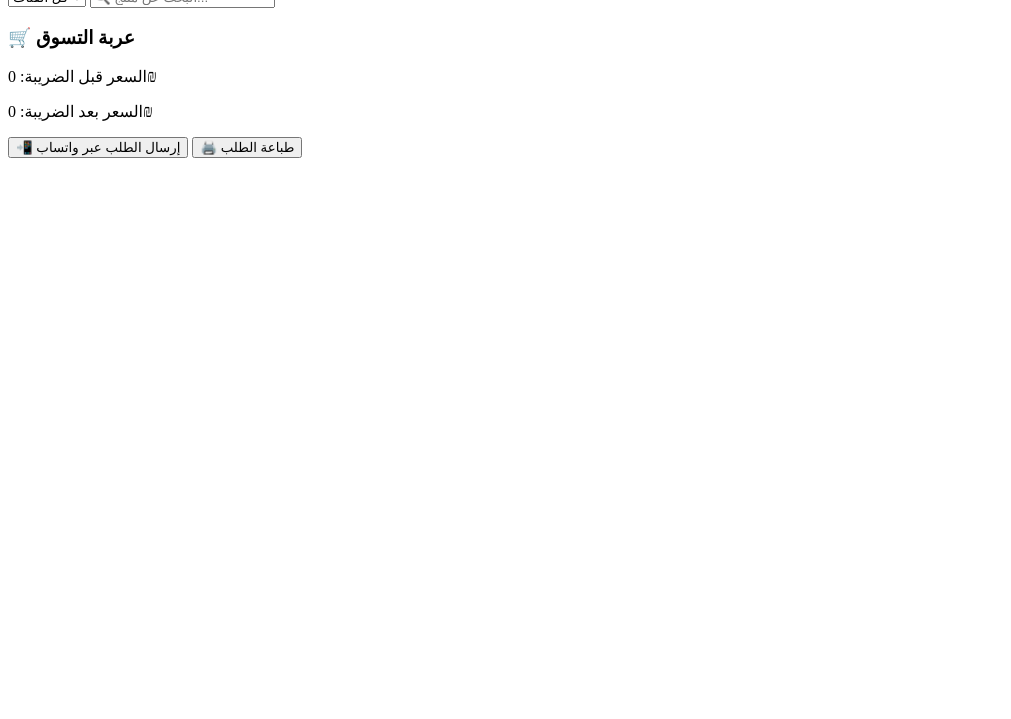
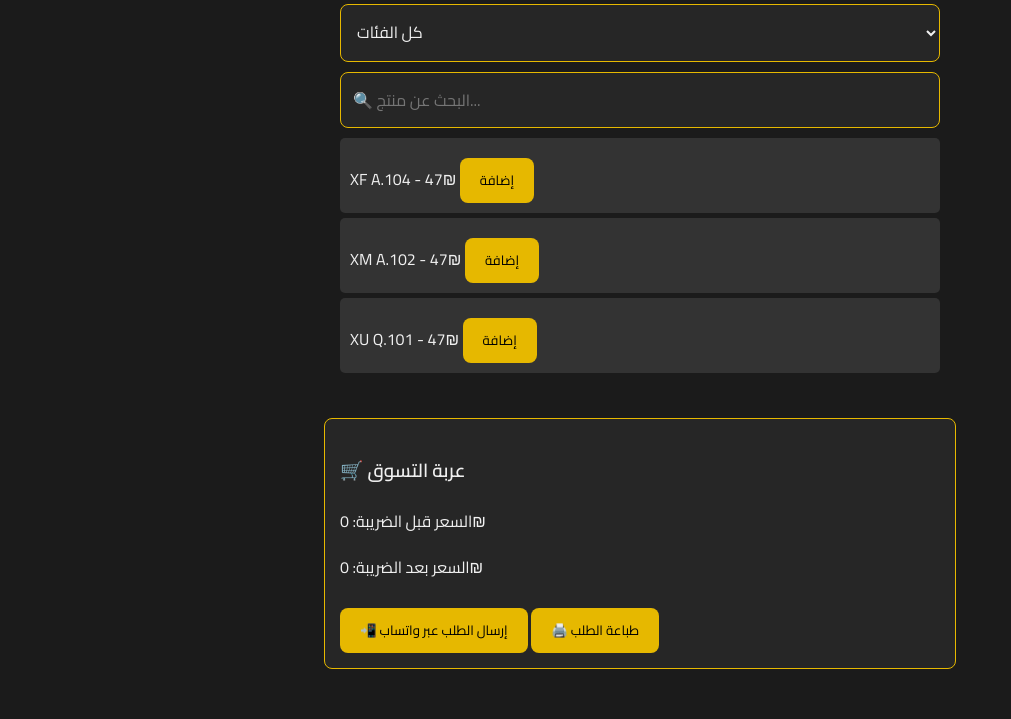
Before and after one commit to abomkdad/store, a plain HTML site: page index.html in a window 1280 px wide. Shown: the part 81-800 px from the top of the page, without its empty margins (0-1011 px from the left). Drawn offline with Linux system fonts and the light colour scheme.

Commit message:
Update index.html

```diff
--- a/index.html
+++ b/index.html
@@ -5,11 +5,11 @@
     <meta name="viewport" content="width=device-width, initial-scale=1.0">
     <title>📦 إدخال الطلبات</title>
     <link href="https://fonts.googleapis.com/css2?family=Cairo:wght@400;600&display=swap" rel="stylesheet">
-    <link rel="manifest" href="manifest.json">
+    <link rel="manifest" href="./manifest.json">
     <meta name="theme-color" content="#e6b800">
     <script>
         if ('serviceWorker' in navigator) {
-            navigator.serviceWorker.register('/service-worker.js')
+            navigator.serviceWorker.register('./service-worker.js')
             .then(registration => {
                 console.log('Service Worker registered with scope:', registration.scope);
             }).catch(error => {
@@ -17,6 +17,69 @@
             });
         }
     </script>
+    <style>
+        body {
+            font-family: 'Cairo', sans-serif;
+            background-color: #1b1b1b;
+            color: #f0f0f0;
+            margin: 0;
+            padding: 0;
+            display: flex;
+            flex-direction: column;
+            align-items: center;
+            min-height: 100vh;
+        }
+        h2 {
+            color: #e6b800;
+            margin-top: 20px;
+            text-shadow: 1px 1px 2px black;
+        }
+        #productListContainer {
+            margin-bottom: 20px;
+            width: 90%;
+            max-width: 600px;
+        }
+        select, input {
+            padding: 12px;
+            margin-bottom: 10px;
+            border: 1px solid #e6b800;
+            border-radius: 8px;
+            font-family: 'Cairo', sans-serif;
+            font-size: 16px;
+            width: 100%;
+            box-sizing: border-box;
+            background-color: #262626;
+            color: #f0f0f0;
+        }
+        #cart {
+            margin-top: 20px;
+            width: 90%;
+            max-width: 600px;
+            background-color: #262626;
+            border: 1px solid #e6b800;
+            border-radius: 8px;
+            padding: 15px;
+        }
+        button {
+            background-color: #e6b800;
+            color: black;
+            border: none;
+            padding: 10px 20px;
+            margin-top: 10px;
+            border-radius: 8px;
+            cursor: pointer;
+            font-family: 'Cairo', sans-serif;
+        }
+        button:hover {
+            background-color: #ffd700;
+        }
+        #productList div {
+            padding: 10px;
+            margin-bottom: 5px;
+            background-color: #333;
+            border-radius: 5px;
+        }
+    </style>
 </head>
 <body>
     <h2>📦 إدخال الطلبات</h2>
@@ -27,6 +90,7 @@
         <input type="text" id="searchInput" placeholder="🔍 البحث عن منتج..." onkeyup="searchProducts()">
         <div id="productList"></div>
     </div>
+
     <div id="cart">
         <h3>🛒 عربة التسوق</h3>
         <div id="cartItems"></div>
@@ -37,5 +101,59 @@
         <button onclick="sendOrder()">📲 إرسال الطلب عبر واتساب</button>
         <button onclick="printOrder()">🖨️ طباعة الطلب</button>
     </div>
+
+    <script>
+        const products = [
+            { name: "XF A.104", price: 47, category: "نسائي" },
+            { name: "XM A.102", price: 47, category: "رجالي" },
+            { name: "XU Q.101", price: 47, category: "يونيسكس" }
+        ];
+
+        const cart = [];
+        const taxRate = 0.18;
+
+        function loadCategories() {
+            const categoryFilter = document.getElementById('categoryFilter');
+            const categories = [...new Set(products.map(product => product.category))];
+
+            categories.forEach(category => {
+                const option = document.createElement('option');
+                option.value = category;
+                option.textContent = category;
+                categoryFilter.appendChild(option);
+            });
+        }
+
+        function searchProducts() {
+            const searchInput = document.getElementById('searchInput').value.toLowerCase();
+            const categoryFilter = document.getElementById('categoryFilter').value;
+            const productList = document.getElementById('productList');
+            productList.innerHTML = '';
+
+            products.forEach(product => {
+                if ((product.name.toLowerCase().includes(searchInput)) &&
+                    (categoryFilter === '' || product.category === categoryFilter)) {
+                    const div = document.createElement('div');
+                    div.innerHTML = `${product.name} - ${product.price}₪ <button onclick='addToCart("${product.name}", ${product.price})'>إضافة</button>`;
+                    productList.appendChild(div);
+                }
+            });
+        }
+
+        function addToCart(name, price) {
+            const existingItem = cart.find(item => item.name === name);
+
+            if (existingItem) {
+                existingItem.quantity++;
+            } else {
+                cart.push({ name, price, quantity: 1 });
+            }
+
+            updateCart();
+        }
+
+        loadCategories();
+        searchProducts();
+    </script>
 </body>
 </html>
```
